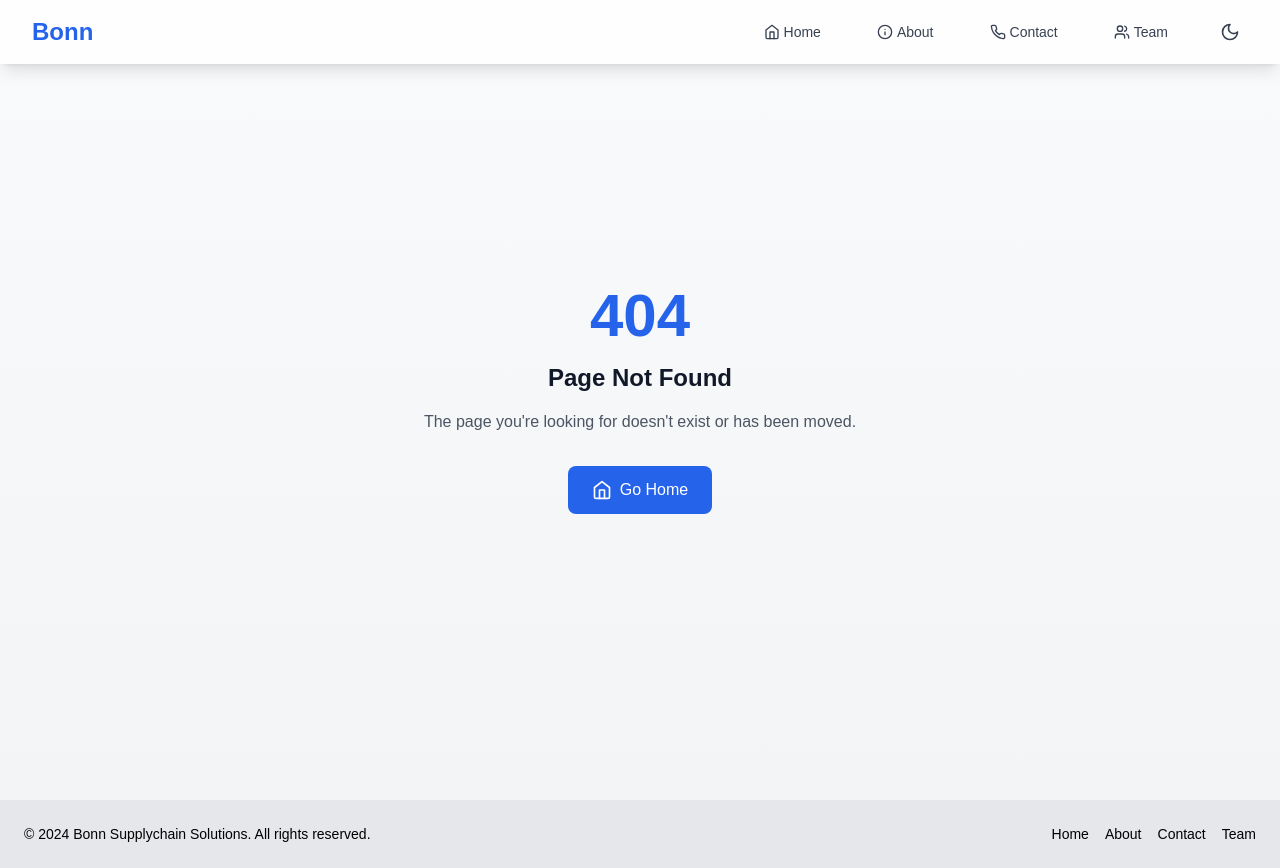
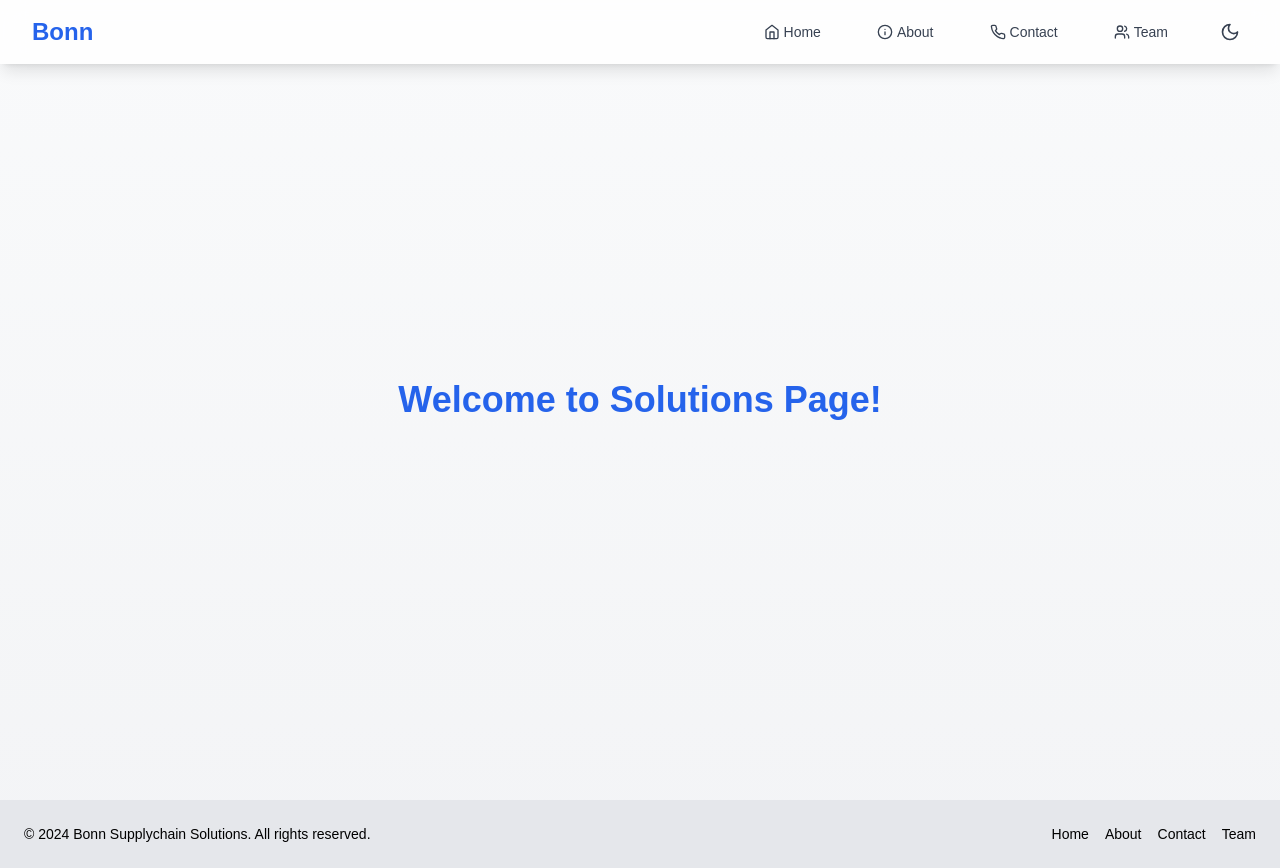
Before and after one commit to uraj1/Bonn, a React (Vite) app: page /solutions in a window 1280 px wide. Before the commit this address had no page. Built offline with nearby package versions, Linux system fonts and the light colour scheme; a web font is replaced by a local one.

Commit message:
Solution Page is added

```diff
--- a/src/App.tsx
+++ b/src/App.tsx
@@ -9,6 +9,7 @@ import ScrollToTop from './components/ScrollToTop';
 import Team from './pages/Team';
 import Footer from './components/Footer';
 import ScrollToTopButton from './components/ScrollToTopButton';
+import Solutions from './pages/Solutions';
 
 function App() {
   return (
@@ -22,6 +23,7 @@ function App() {
             <Route path="/about" element={<AboutPage />} />
             <Route path="/contact" element={<ContactPage />} />
             <Route path="/team" element={<Team/>} />
+            <Route path="/solutions" element={<Solutions/>} />
             <Route path="*" element={<NotFoundPage />} />
           </Routes>
         </AnimatePresence>
--- a/src/pages/Home.tsx
+++ b/src/pages/Home.tsx
@@ -1,11 +1,18 @@
-import { motion } from 'framer-motion';
-import { useInView } from 'react-intersection-observer';
-import PageTransition from '../components/PageTransition';
-import Categories from '../components/Categories';
-import Timeline from '../components/Timeline';
-import { ArrowRight, Package2, Truck, BarChart3 } from 'lucide-react';
+import { motion } from "framer-motion";
+import { useInView } from "react-intersection-observer";
+import PageTransition from "../components/PageTransition";
+import Categories from "../components/Categories";
+import Timeline from "../components/Timeline";
+import { ArrowRight, Package2, Truck, BarChart3 } from "lucide-react";
+import { useNavigate } from "react-router-dom";
 
 const Home = () => {
+  const navigate = useNavigate();
+
+  const handleNavigate = () => {
+    navigate("/solutions");
+  };
+
   const [ref, inView] = useInView({
     triggerOnce: true,
     threshold: 0.1,
@@ -14,18 +21,21 @@ const Home = () => {
   const features = [
     {
       icon: Package2,
-      title: 'Inventory Management',
-      description: 'Real-time tracking and optimization of stock levels across all locations.',
+      title: "Inventory Management",
+      description:
+        "Real-time tracking and optimization of stock levels across all locations.",
     },
     {
       icon: Truck,
-      title: 'Distribution Network',
-      description: 'Efficient routing and delivery systems for timely product distribution.',
+      title: "Distribution Network",
+      description:
+        "Efficient routing and delivery systems for timely product distribution.",
     },
     {
       icon: BarChart3,
-      title: 'Analytics',
-      description: 'Data-driven insights for better decision making and forecasting.',
+      title: "Analytics",
+      description:
+        "Data-driven insights for better decision making and forecasting.",
     },
   ];
 
@@ -50,13 +60,16 @@ const Home = () => {
           <div className="relative h-full max-w-7xl mx-auto px-4 sm:px-6 lg:px-8 flex items-center">
             <div className="text-white">
               <h1 className="text-4xl md:text-6xl font-bold mb-6">
-                Supply Chain Management{' '}
+                Supply Chain Management{" "}
                 <span className="text-blue-400">and Solutions</span>
               </h1>
               <p className="text-xl md:text-2xl mb-8 text-gray-200">
                 Bonn Group: Revolutionizing Supply Chain Operations
               </p>
-              <button className="inline-flex items-center px-6 py-3 bg-blue-600 hover:bg-blue-700 text-white rounded-lg transition-colors">
+              <button
+                onClick={handleNavigate}
+                className="inline-flex items-center px-6 py-3 bg-blue-600 hover:bg-blue-700 text-white rounded-lg transition-colors"
+              >
                 Solutions <ArrowRight className="ml-2" size={20} />
               </button>
             </div>
@@ -64,17 +77,15 @@ const Home = () => {
         </div>
 
         {/* Features Section */}
-        <div
-          ref={ref}
-          className="py-24 bg-white dark:bg-gray-900"
-        >
+        <div ref={ref} className="py-24 bg-white dark:bg-gray-900">
           <div className="max-w-7xl mx-auto px-4 sm:px-6 lg:px-8">
             <div className="text-center mb-16">
               <h2 className="text-3xl md:text-4xl font-bold mb-4">
                 Our Supply Chain Solutions
               </h2>
               <p className="text-gray-600 dark:text-gray-400 max-w-2xl mx-auto">
-                Leveraging cutting-edge technology to optimize every aspect of the supply chain
+                Leveraging cutting-edge technology to optimize every aspect of
+                the supply chain
               </p>
             </div>
             <div className="grid md:grid-cols-3 gap-8">
@@ -89,8 +100,12 @@ const Home = () => {
                     className="p-6 rounded-xl bg-gray-50 dark:bg-gray-800 shadow-lg"
                   >
                     <Icon className="w-12 h-12 text-blue-600 dark:text-blue-400 mb-4" />
-                    <h3 className="text-xl font-semibold mb-2">{feature.title}</h3>
-                    <p className="text-gray-600 dark:text-gray-400">{feature.description}</p>
+                    <h3 className="text-xl font-semibold mb-2">
+                      {feature.title}
+                    </h3>
+                    <p className="text-gray-600 dark:text-gray-400">
+                      {feature.description}
+                    </p>
                   </motion.div>
                 );
               })}
--- /dev/null
+++ b/src/pages/Solutions.tsx
@@ -0,0 +1,9 @@
+function Solutions() {
+  return (
+    <div className="flex justify-center items-center h-screen">
+      <h1 className="text-4xl font-bold text-blue-600">Welcome to Solutions Page!</h1>
+    </div>
+  );
+}
+
+export default Solutions;
```
